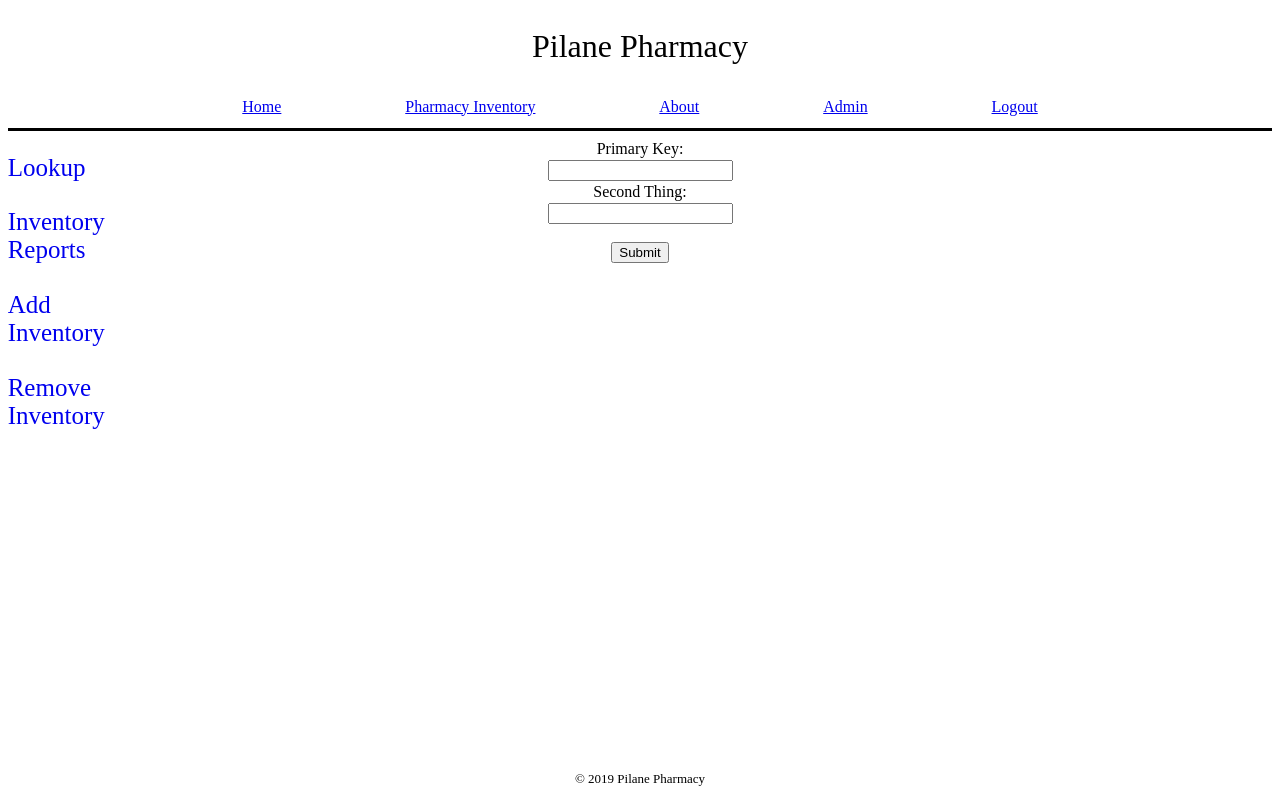
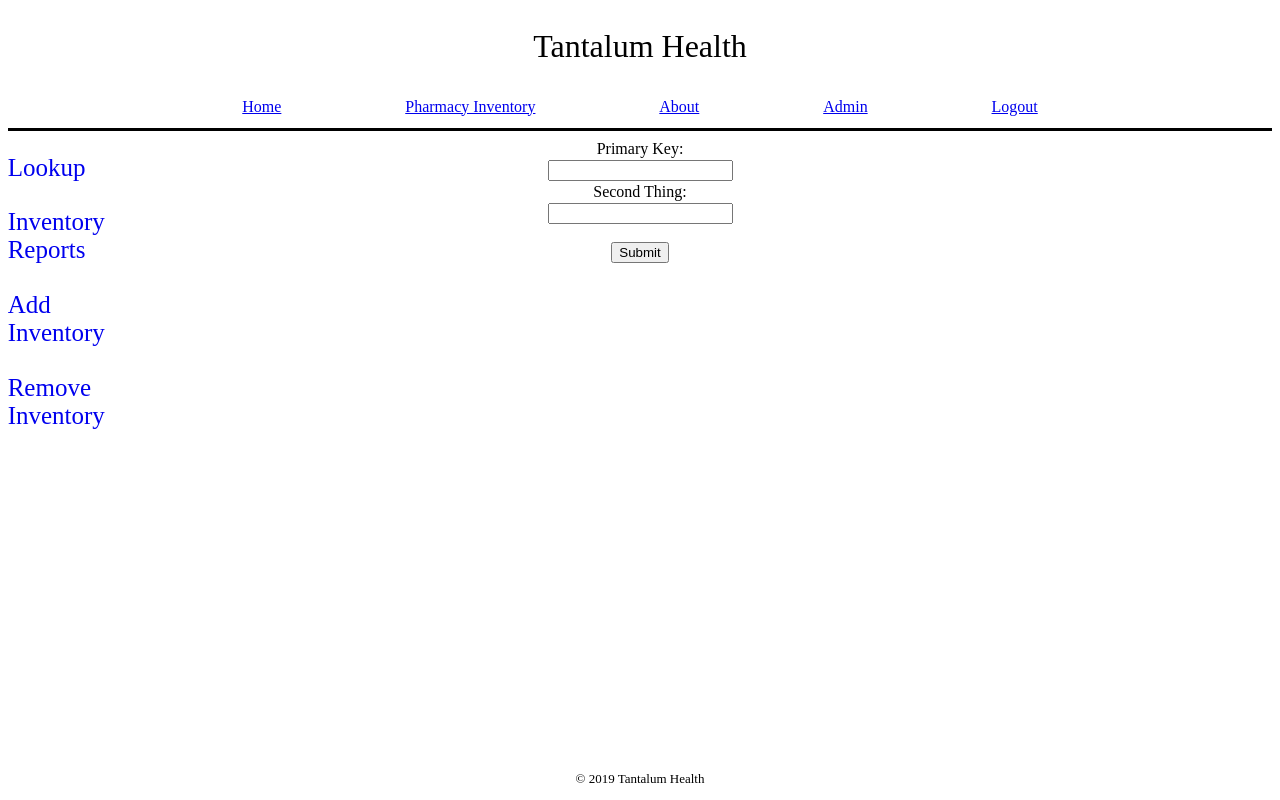
Before and after one commit to flynnkc/PTG, a Django app: page /pharmacy/ in a window 1280 px wide. Run offline with Django 3.2, Linux system fonts and the light colour scheme; the visitor is signed in with stand-in values (Sample User, id 1).

Commit message:
HTML modified from Pilane Pharmacy to "Tantalum Health".

```diff
--- a/pharmacy/templates/pharmacy/pharmacy_home.html
+++ b/pharmacy/templates/pharmacy/pharmacy_home.html
@@ -1,7 +1,7 @@
 {% extends "ptg/base.html" %}
 {# Pharmacy Homepage Template #}
 
-{% block title %} Inventory - Tant {% endblock title %}
+{% block title %} Inventory - Tantulum Health {% endblock title %}
 
 {% block content %}
 <form>
--- a/templates/ptg/base.html
+++ b/templates/ptg/base.html
@@ -5,9 +5,9 @@
 <html>
     <head>
         <link rel="stylesheet" type="text/css" href="{% static 'pharmacy/style.css' %}">
-        <title>{% block title %} Pilane Pharmacy {% endblock title %}</title>
+        <title>{% block title %} Tantalum Health {% endblock title %}</title>
     </head>
-    <header>Pilane Pharmacy</header>
+    <header>Tantalum Health</header>
     {% block nav %}
     <nav>
         <a href="{% url 'project_home' %}">Home</a>
@@ -31,6 +31,6 @@
     </body>
     <footer>
         {% block footer %}{% endblock footer %}
-        <p>&copy {% now 'Y' %} Pilane Pharmacy</p>
+        <p>&copy {% now 'Y' %} Tantalum Health</p>
     </footer>
 </html>
--- a/templates/ptg/project_home.html
+++ b/templates/ptg/project_home.html
@@ -1,9 +1,9 @@
 {# This is the template for the website landing page; root ( / ) #}
 
 {% extends "ptg/base.html" %}
-{% block title %} Welcome - Pilane Pharmacy {% endblock title %}
+{% block title %} Welcome - Tantalum Health Inventory System {% endblock title %}
 
 {% block content %}
-<h2>Welcome to the Pilane Pharmacy Inventory Tracking System</h2>
+<h2>Welcome to the Tantalum Health Inventory Tracking System</h2>
 <p>TODO: Determine content of landing page</p>
 {% endblock content %}
```
Also changed, not shown: pharmacy/templates/pharmacy/pharmacy_about.html (added, +9 -0 lines).
